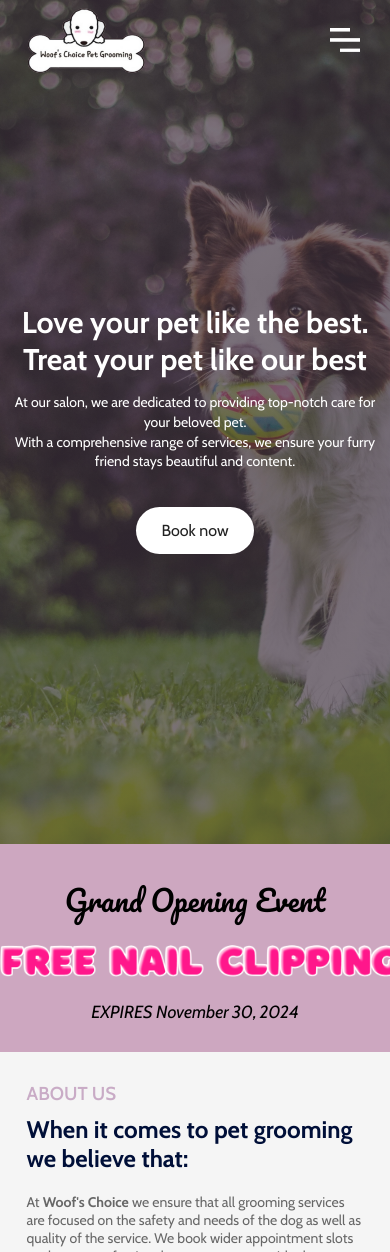
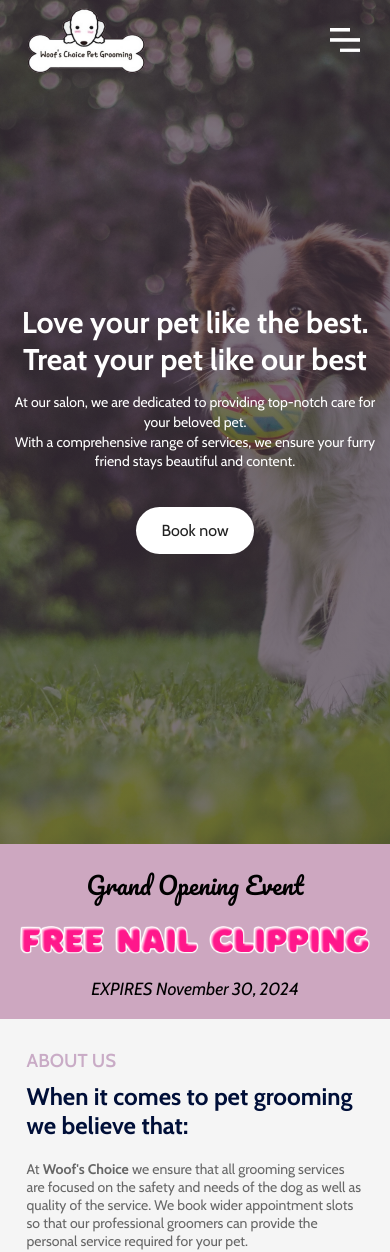
Before and after one commit to ellenjung24/Woof-s-Choice, a React (Vite) app: page / in a window 390 px wide. Shown: the top 1252 px of the page. Built offline with nearby package versions, Linux system fonts and the light colour scheme; a web font is replaced by a local one.

Commit message:
modified the promotion section css

```diff
--- a/src/Components/Promotion/Promotion.scss
+++ b/src/Components/Promotion/Promotion.scss
@@ -24,8 +24,15 @@
 
 @media (max-width: 1000px) {
     .promotion {
+        padding-top: 20px;
+        padding-bottom: 20px;
+
+        h3 {
+            font-size: 1.5rem;
+        }
+
         img {
-            width: 400px;
+            width: 350px;
         }
     }
 }
```
